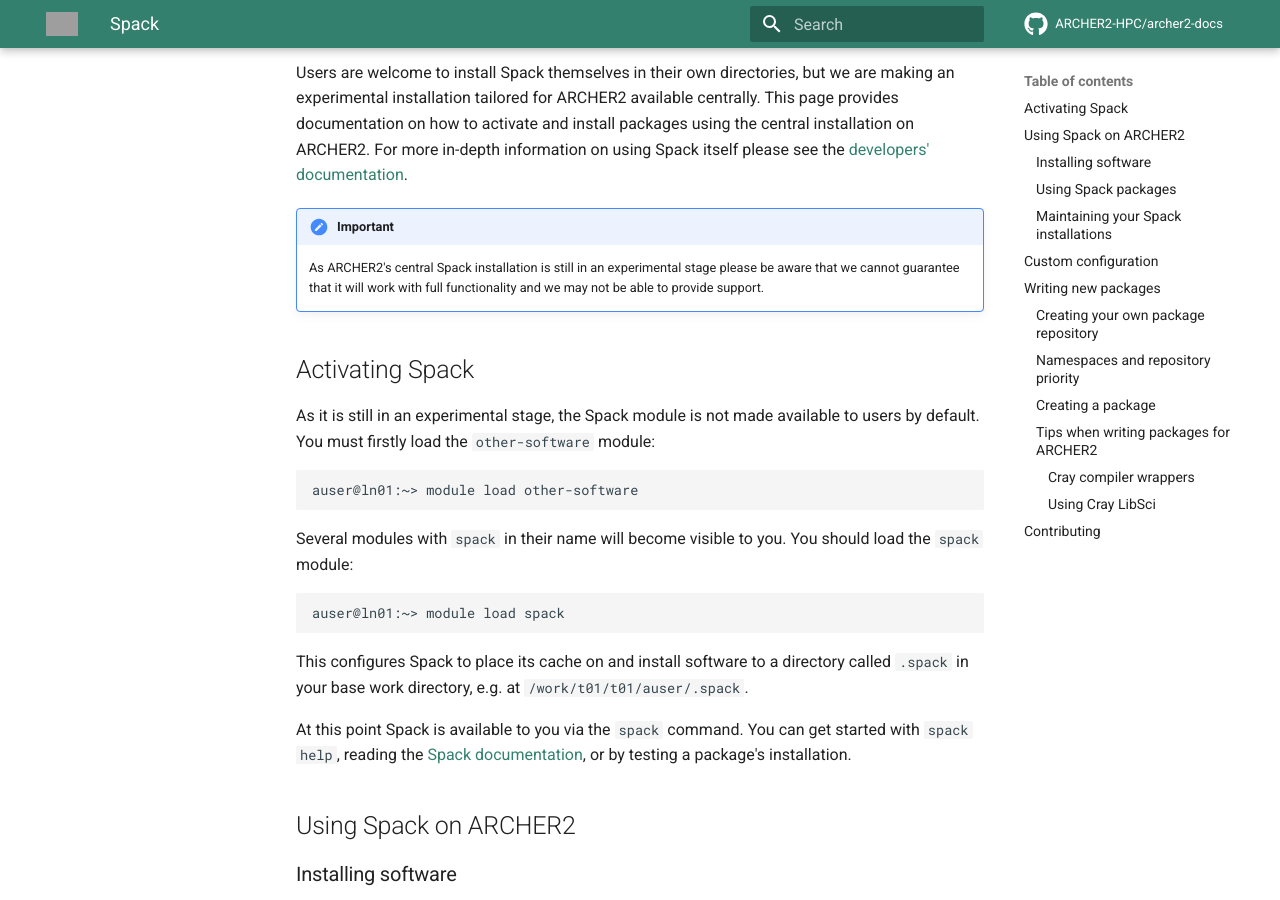
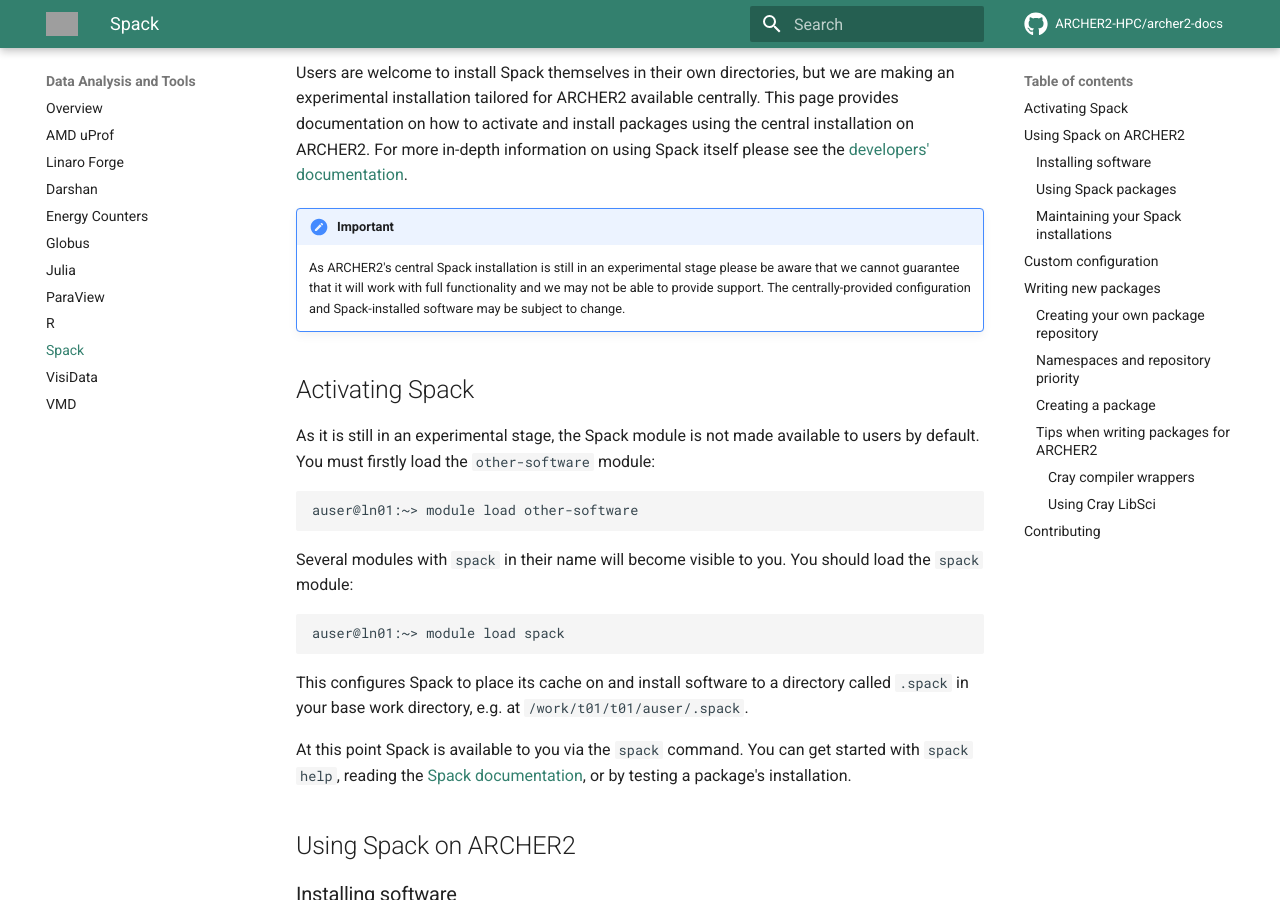
Before and after one commit to ARCHER2-HPC/archer2-docs, an MkDocs documentation site: the page built from docs/data-tools/spack.md, in a window 1280 px wide and 900 px high, scrolled down 363 px. Built offline with MkDocs 1.6.1 and Material for MkDocs 9.7.7, drawn with Linux system fonts in a browser that asks for light colours; comment, search, counter and statistics services are not loaded; grey boxes are pictures that could not be loaded.

Commit message:
Make Spack documentation visible.

```diff
--- a/docs/data-tools/spack.md
+++ b/docs/data-tools/spack.md
@@ -18,9 +18,11 @@
 documentation](https://spack.readthedocs.io/en/latest/).
 
 !!! important
-    As ARCHER2's central Spack installation is still in an experimental stage
-    please be aware that we cannot guarantee that it will work with full
-    functionality and we may not be able to provide support.
+    As ARCHER2's central Spack installation is still in an
+    experimental stage please be aware that we cannot guarantee that it will
+    work with full functionality and we may not be able to provide support. The
+    centrally-provided configuration and Spack-installed software may be subject
+    to change.
 
 ## Activating Spack
 
--- a/mkdocs.yml
+++ b/mkdocs.yml
@@ -128,6 +128,7 @@
     - "Julia": data-tools/julia.md
     - "ParaView": data-tools/paraview.md
     - "R": data-tools/cray-r.md
+    - "Spack": data-tools/spack.md
     - "VisiData": data-tools/visidata.md
     - "VMD": data-tools/vmd.md
   - "Essential Skills": essentials/index.md
```
Also changed, not shown: docs/data-tools/index.md (+1 -0 lines).
